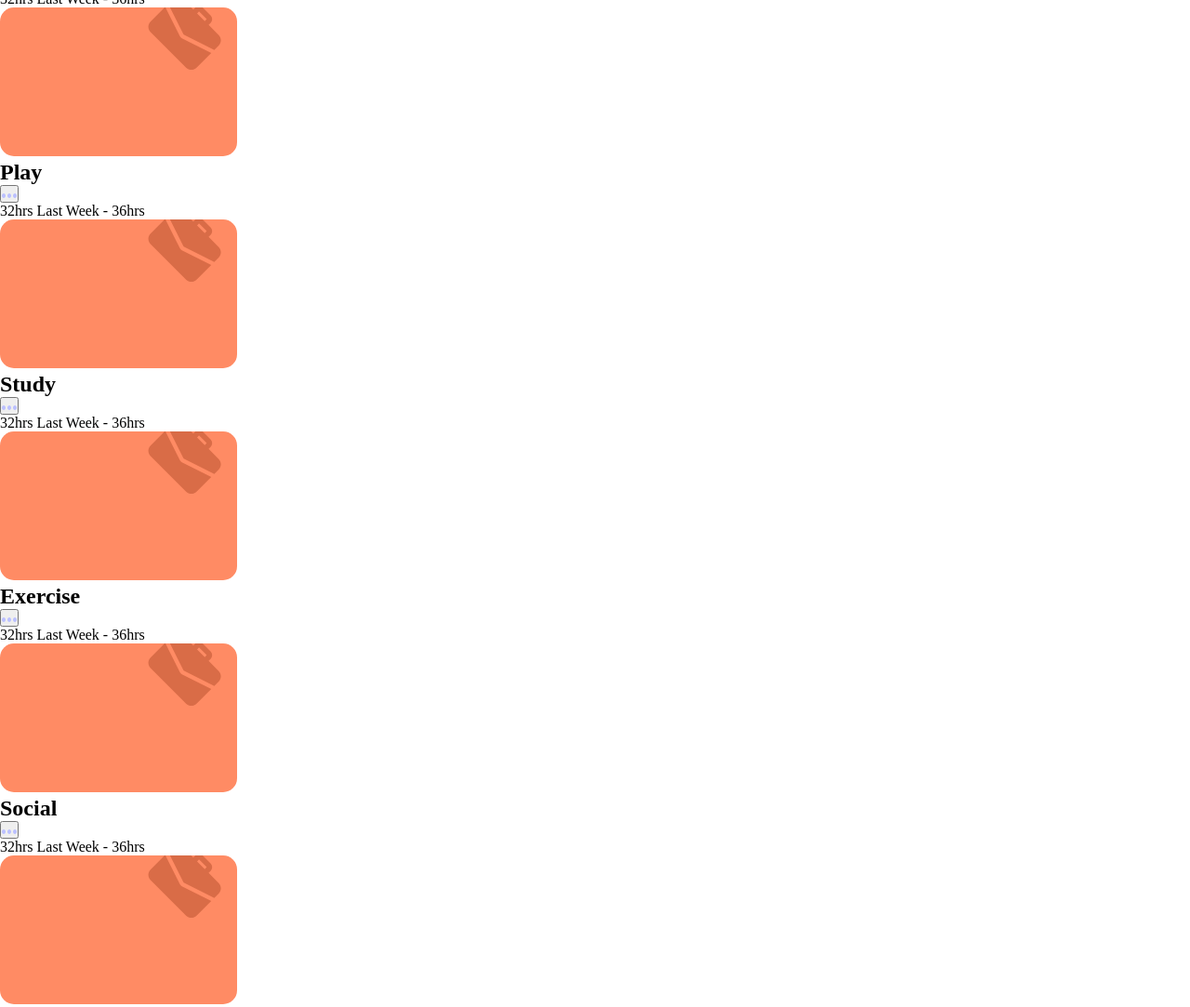
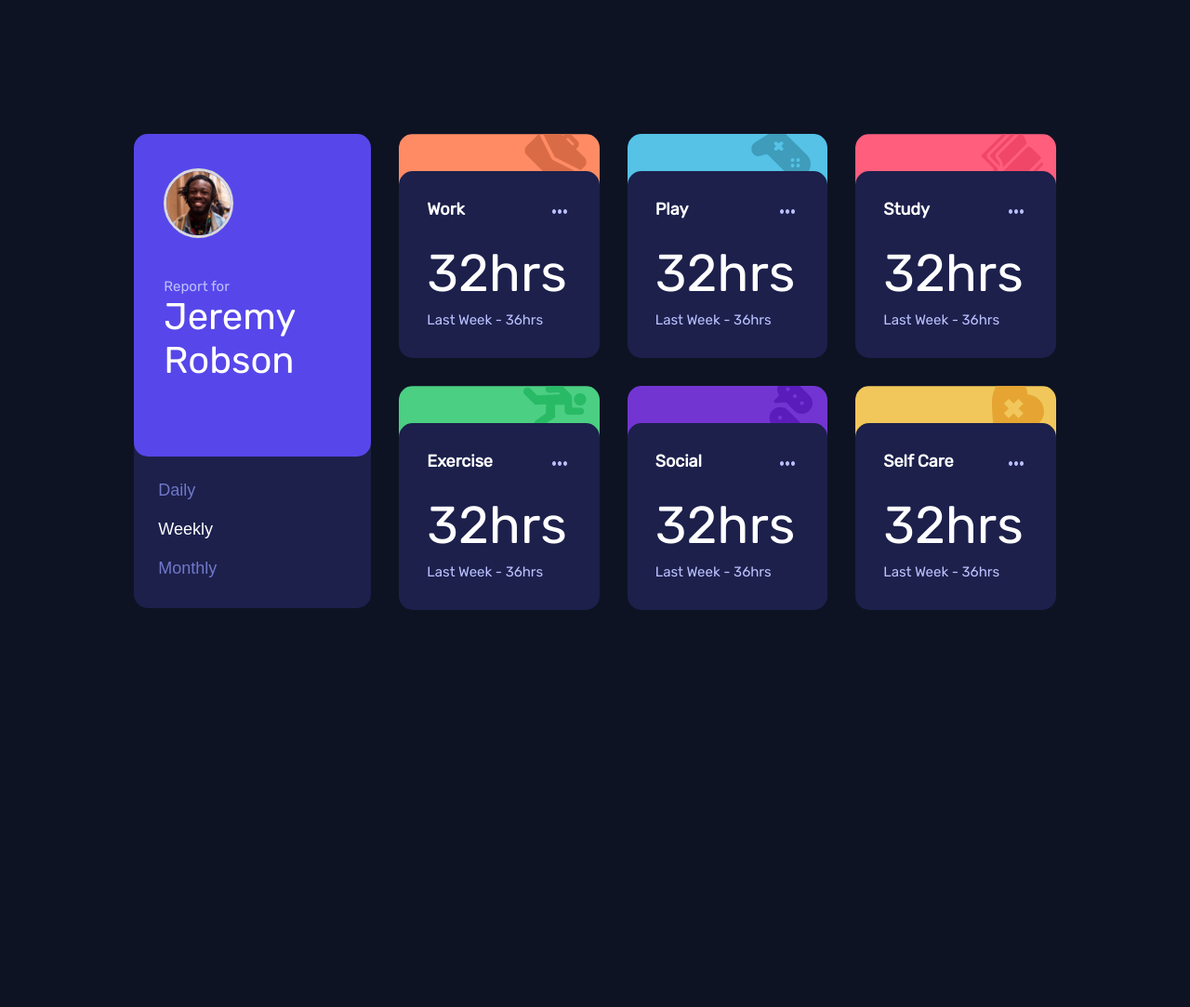
Before and after one commit to bariskahraman34/time-tracking-dashboard, a plain HTML site: page index.html in a window 1280 px wide. Shown: the top 1083 px of the page at 93% size. After the commit the page ends 800 px from the top, so only its background shows below. Drawn offline with Linux system fonts and the light colour scheme.

Commit message:
CSS tamamlandı. JS işlemlerine geçilecek

```diff
--- a/assets/css/style.css
+++ b/assets/css/style.css
@@ -1,3 +1,5 @@
+@import url('https://fonts.googleapis.com/css2?family=Rubik&display=swap');
+
 *,*::after,*::before{
     padding: 0;
     margin: 0;
@@ -8,4 +10,145 @@ body{
     height: 100vh;
     display: flex;
     align-items: center;
+    justify-content: center;
+    font-family: 'Rubik', sans-serif;
+    background: #0E1323;
 }
+
+.container{
+    display: flex;
+    flex-direction: row;
+}
+
+.user-timezone-container{
+    display: flex;
+    flex-direction: column;
+    width: 255px;
+    margin-right: 30px;
+}
+
+.user-profile{
+    border-radius: 15px;
+    display: flex;
+    flex-direction: column;
+    background-color: #5747EA;
+    padding: 37px 145px 80px 32px;
+    z-index: 999;
+}
+
+.user-pic{
+    width: 75px;
+    height: 75px;
+    border-radius: 50%;
+    border: 3px solid #D8D8D8;
+    margin-bottom: 43px;
+}
+
+.user-profile span{
+    color: #BBC0FF;
+    font-size: 15px;
+    font-weight: 400;
+}
+
+.user-name{
+    color: #FFF;
+    font-size: 40px;
+    font-weight: 400;
+}
+
+.timezone{
+    display: flex;
+    flex-direction: column;
+    padding: 51px 0px 32px 26px;
+    gap: 21px;
+    border-radius: 15px;
+    background: #1C204B;
+    margin-top: -25px;
+}
+
+.timezone-btn{
+    display: flex;
+    border: none;
+    cursor: pointer;
+    background: transparent;
+    color: #7078C9;
+    font-size: 18px;
+}
+
+.timezone .active{
+    color: #FFF;
+}
+
+.daily-rutines-container{
+    display: grid;
+    grid-template-columns: auto auto auto;
+    column-gap: 30px;
+    row-gap: 30px;
+}
+
+.card-container{
+    border-radius: 15px;
+    background-repeat: no-repeat;
+    background-size: contain;
+}
+
+.daily-rutines-container #work{
+    background-image: url('../img/work.svg');
+}
+
+.daily-rutines-container #play{
+    background-image: url('../img/play.svg');
+}
+
+.daily-rutines-container #study{
+    background-image: url('../img/study.svg');
+}
+
+.daily-rutines-container #exercise{
+    background-image: url('../img/exercise.svg');
+}
+
+.daily-rutines-container #social{
+    background-image: url('../img/social.svg');
+}
+
+.daily-rutines-container #selfcare{
+    background-image: url('../img/self-care.svg');
+}
+
+.card{
+    display: flex;
+    flex-direction: column;
+    border-radius: 15px;
+    background: #1C204B;
+    padding: 30px 35px 32px 30px;
+    z-index: 999;
+    margin-top: 40px;
+}
+
+.header{
+    display: flex;
+    justify-content: space-between;
+    margin-bottom: 25px;
+}
+
+.title{
+    color: #FFF;
+    font-size: 18px;
+}
+
+.three-dots-btn{
+    border: none;
+    background: transparent;
+}
+
+.time{
+    color: #FFF;
+    font-size: 56px;
+    margin-bottom: 8px;
+}
+
+.last-week{
+    color: #BBC0FF;
+    font-size: 15px;
+}
--- a/index.html
+++ b/index.html
@@ -11,19 +11,18 @@
     <div class="container">
         <div class="user-timezone-container">
             <div class="user-profile">
-                <img src="assets/img/user-pic.png" alt="">
+                <img class="user-pic" src="assets/img/user-pic.png" alt="">
                 <span>Report for</span>
                 <h2 class="user-name">Jeremy Robson</h2>
             </div>
             <div class="timezone">
-                <span class="daily">Daily</span>
-                <span class="weekly active">Weekly</span>
-                <span class="monthly">Monthly</span>
+                <button class="timezone-btn" id="daily">Daily</button>
+                <button class="timezone-btn active" id="weekly">Weekly</button>
+                <button class="timezone-btn" id="monthly">Monthly</button>
             </div>
         </div>
         <div class="daily-rutines-container">
-            <div class="card-container">
-                <img src="assets/img/work.svg" alt="">
+            <div class="card-container" id="work">
                 <div class="card">
                     <div class="header">
                         <h2 class="title">Work</h2>
@@ -33,8 +32,7 @@
                     <span class="last-week">Last Week - 36hrs</span>
                 </div>
             </div>
-            <div class="card-container">
-                <img src="assets/img/work.svg" alt="">
+            <div class="card-container" id="play">
                 <div class="card">
                     <div class="header">
                         <h2 class="title">Play</h2>
@@ -44,8 +42,7 @@
                     <span class="last-week">Last Week - 36hrs</span>
                 </div>
             </div>
-            <div class="card-container">
-                <img src="assets/img/work.svg" alt="">
+            <div class="card-container" id="study">
                 <div class="card">
                     <div class="header">
                         <h2 class="title">Study</h2>
@@ -55,8 +52,7 @@
                     <span class="last-week">Last Week - 36hrs</span>
                 </div>
             </div>
-            <div class="card-container">
-                <img src="assets/img/work.svg" alt="">
+            <div class="card-container" id="exercise">
                 <div class="card">
                     <div class="header">
                         <h2 class="title">Exercise</h2>
@@ -66,8 +62,7 @@
                     <span class="last-week">Last Week - 36hrs</span>
                 </div>
             </div>
-            <div class="card-container">
-                <img src="assets/img/work.svg" alt="">
+            <div class="card-container" id="social">
                 <div class="card">
                     <div class="header">
                         <h2 class="title">Social</h2>
@@ -77,8 +72,7 @@
                     <span class="last-week">Last Week - 36hrs</span>
                 </div>
             </div>
-            <div class="card-container">
-                <img src="assets/img/work.svg" alt="">
+            <div class="card-container" id="selfcare">
                 <div class="card">
                     <div class="header">
                         <h2 class="title">Self Care</h2>
```
